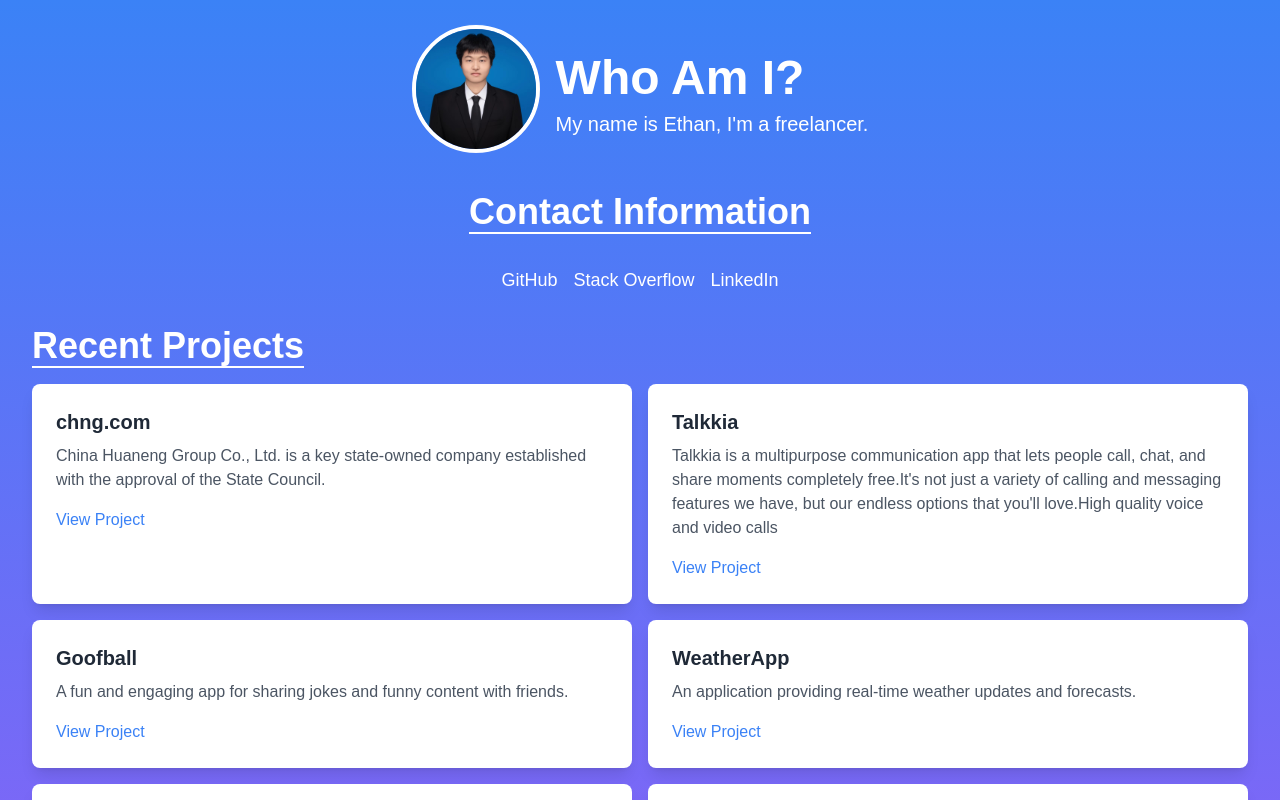
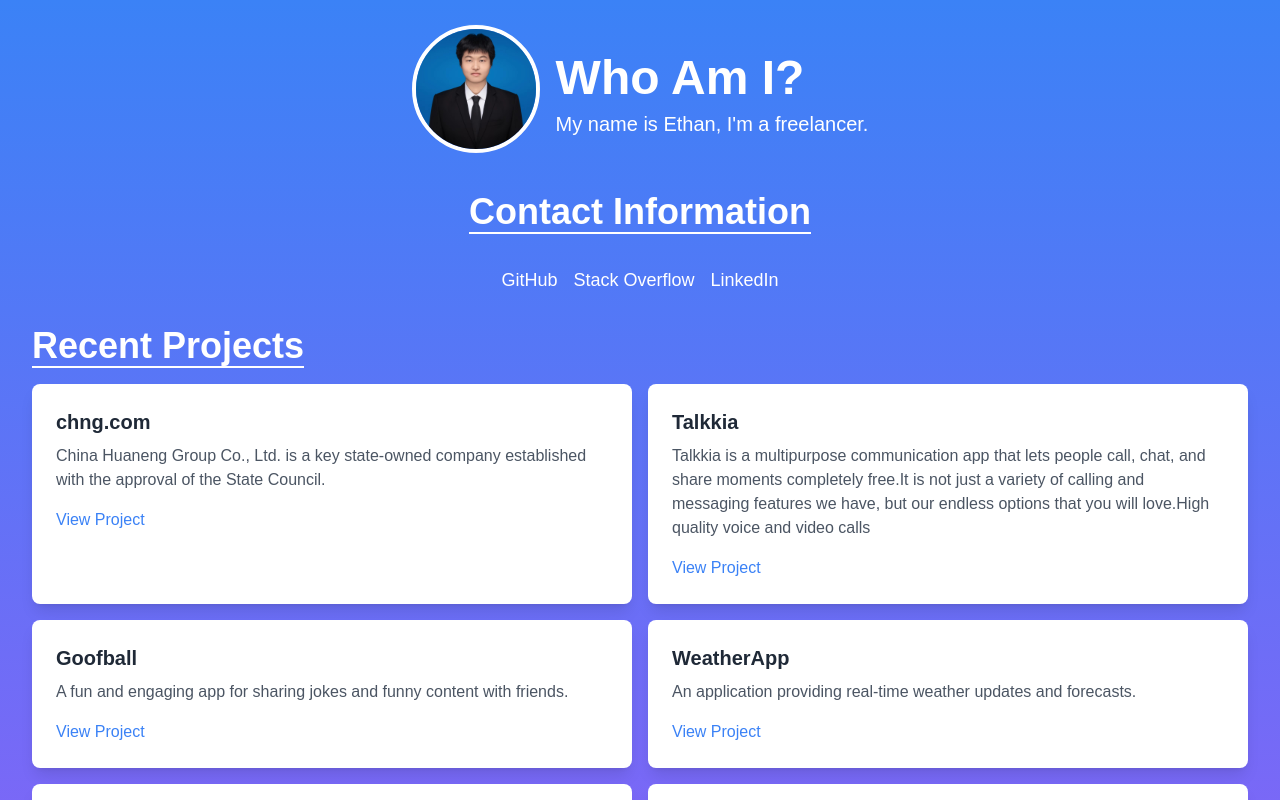
Before and after one commit to hooooooouzx/meet-ethan-web, a Next.js app: page / in a window 1280 px wide. Shown: the top 800 px of the page. Built offline with nearby package versions, Linux system fonts and the light colour scheme.

Commit message:
update:text

```diff
--- a/app/profile.tsx
+++ b/app/profile.tsx
@@ -57,7 +57,7 @@ const Profile = () => {
                 {
                     name: 'Talkkia',
                     link: 'https://talkkia.com',
-                    description: 'Talkkia is a multipurpose communication app that lets people call, chat, and share moments completely free.It\'s not just a variety of calling and messaging features we have, but our endless options that you\'ll love.High quality voice and video calls'
+                    description: 'Talkkia is a multipurpose communication app that lets people call, chat, and share moments completely free.It is not just a variety of calling and messaging features we have, but our endless options that you will love.High quality voice and video calls'
                 },
                 {
                     name: 'Goofball',
```
